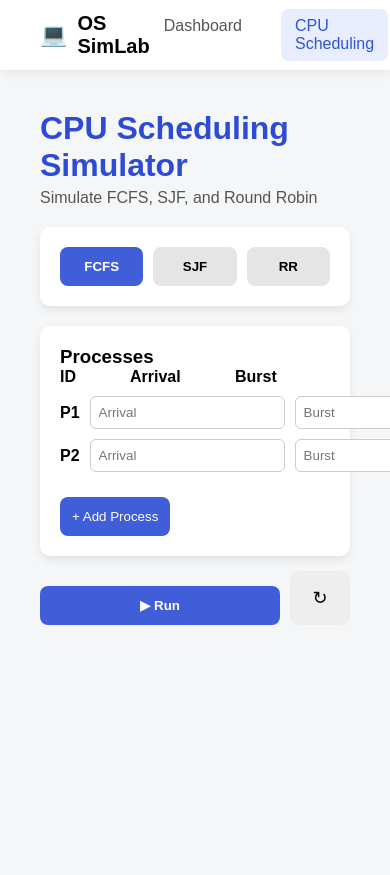
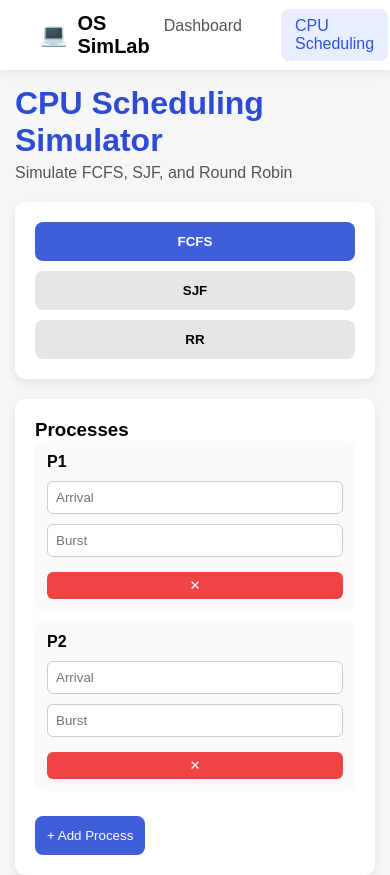
Before and after one commit to Nishan0021/OS-SimLab, a React (Vite) app: page /cpu in a window 390 px wide. Shown: the top 875 px of the page. Built offline with nearby package versions, Linux system fonts and the light colour scheme.

Commit message:
Enhance CPU page styles

```diff
--- a/src/pages/CPU.css
+++ b/src/pages/CPU.css
@@ -5,6 +5,7 @@
   background: #f5f6f8;
   min-height: 100vh;
   font-family: Arial, sans-serif;
+  box-sizing: border-box;
 }
 
 .cpu-container h1 {
@@ -16,6 +17,7 @@
   margin-bottom: 20px;
   color: #555;
 }
+
 
 /* ---------- ALGORITHM BUTTONS ---------- */
 
@@ -49,6 +51,7 @@
   color: white;
 }
 
+
 /* ---------- TIME QUANTUM ---------- */
 
 .quantum-box {
@@ -63,10 +66,12 @@
 
 .quantum-box input {
   width: 220px;
+  max-width: 100%;
   padding: 10px;
   border-radius: 8px;
   border: 1px solid #ccc;
 }
+
 
 /* ---------- PROCESS BOX ---------- */
 
@@ -76,6 +81,7 @@
   border-radius: 10px;
   box-shadow: 0 4px 8px rgba(0, 0, 0, 0.08);
 }
+
 
 /* Header row */
 
@@ -95,6 +101,7 @@
 .process-header span:nth-child(3) {
   flex: 1;
 }
+
 
 /* Process rows */
 
@@ -116,6 +123,7 @@
   border-radius: 6px;
   border: 1px solid #ccc;
 }
+
 
 /* ---------- BUTTONS ---------- */
 
@@ -172,6 +180,7 @@
   background: #e0e0e0;
 }
 
+
 /* ---------- RESULT BOX ---------- */
 
 .result-box {
@@ -182,13 +191,14 @@
   box-shadow: 0 4px 8px rgba(0, 0, 0, 0.08);
 }
 
+
 /* ---------- GANTT CHART ---------- */
 
 .gantt {
   display: flex;
   margin: 15px 0;
   border-radius: 8px;
-  overflow: hidden;
+  overflow-x: auto;
 }
 
 .gantt-block {
@@ -196,7 +206,9 @@
   color: white;
   font-weight: bold;
   text-align: center;
+  white-space: nowrap;
 }
+
 
 /* Timeline numbers */
 
@@ -206,7 +218,9 @@
   font-size: 12px;
   margin-bottom: 20px;
   color: #555;
+  overflow-x: auto;
 }
+
 
 /* ---------- STATS CARDS ---------- */
 
@@ -230,12 +244,15 @@
   margin-bottom: 5px;
 }
 
+
 /* ---------- TABLE ---------- */
 
 table {
   width: 100%;
   border-collapse: collapse;
   margin-top: 15px;
+  overflow-x: auto;
+  display: block;
 }
 
 th,
@@ -243,12 +260,14 @@ td {
   border: 1px solid #ddd;
   padding: 10px;
   text-align: center;
+  white-space: nowrap;
 }
 
 th {
   background: #f0f0f0;
   font-weight: bold;
 }
+
 
 /* Colored dot */
 
@@ -260,32 +279,89 @@ th {
   margin-right: 8px;
 }
 
+
 /* ---------- EXPORT PDF BUTTON ---------- */
 
 .export-btn {
-
   margin-top: 20px;
-
   padding: 12px 20px;
-
   background: #10b981;
-
   color: white;
-
   border: none;
-
   border-radius: 8px;
-
   font-weight: bold;
-
   cursor: pointer;
-
   transition: 0.2s;
-
 }
 
 .export-btn:hover {
+  background: #059669;
+}
 
-  background: #059669;
+
+/* ================================= */
+/* MOBILE RESPONSIVE */
+/* ================================= */
+
+@media (max-width: 768px) {
+
+  .cpu-container {
+    padding: 15px;
+  }
+
+  .algo-box {
+    flex-direction: column;
+  }
+
+  .process-header {
+    display: none;
+  }
+
+  .process-row {
+    flex-direction: column;
+    align-items: stretch;
+    background: #f9fafb;
+    padding: 12px;
+    border-radius: 8px;
+  }
+
+  .pid {
+    width: 100%;
+  }
+
+  .process-row input {
+    width: 100%;
+  }
+
+  .delete-btn {
+    width: 100%;
+    margin-top: 5px;
+  }
+
+  .run-row {
+    flex-direction: column;
+  }
+
+  .refresh-btn {
+    width: 100%;
+    height: 45px;
+  }
+
+  .stats {
+    grid-template-columns: 1fr;
+  }
+
+  .gantt-block {
+    font-size: 12px;
+    padding: 8px;
+  }
+
+  table {
+    font-size: 12px;
+  }
+
+  .export-btn {
+    width: 100%;
+  }
 
 }
```
